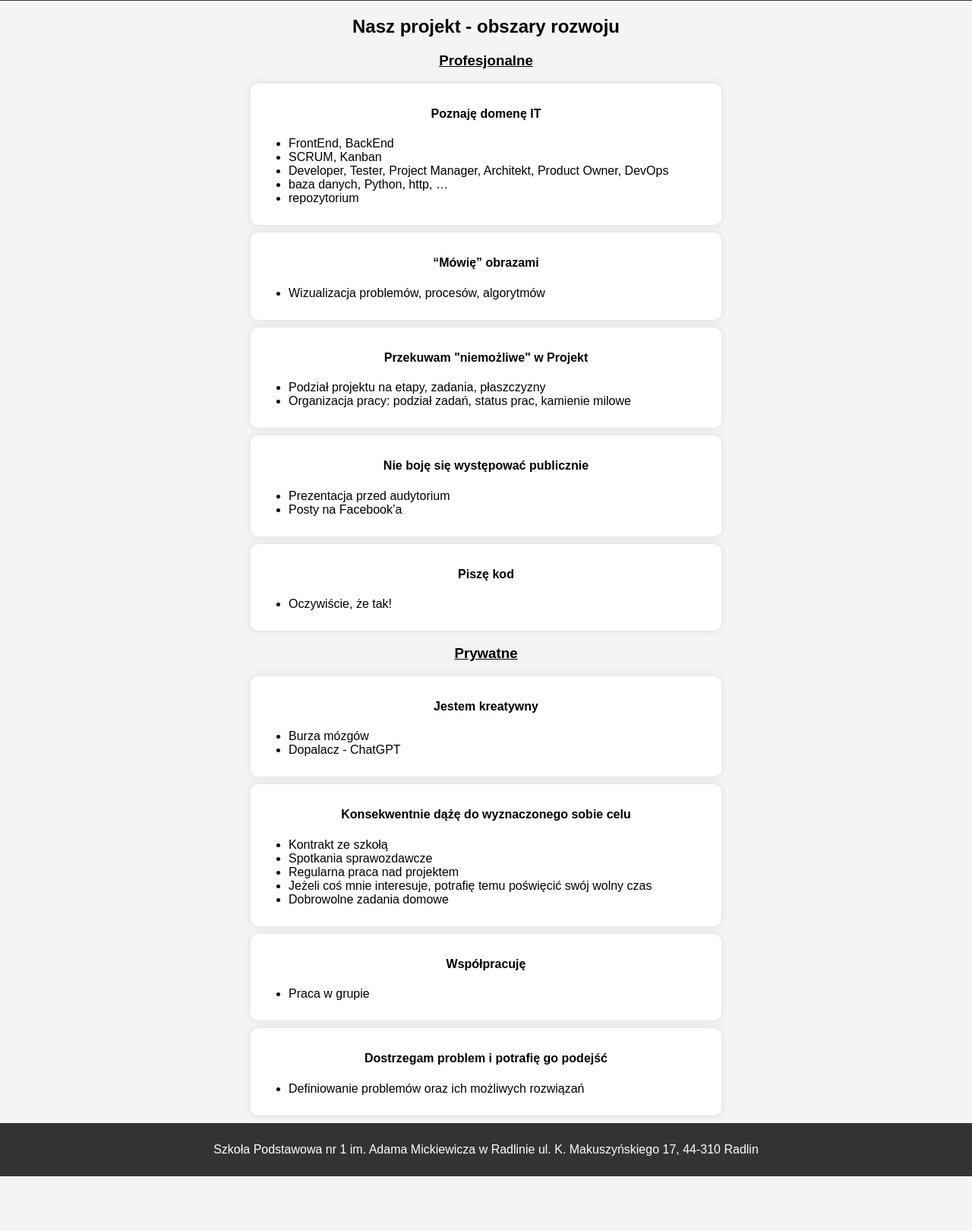
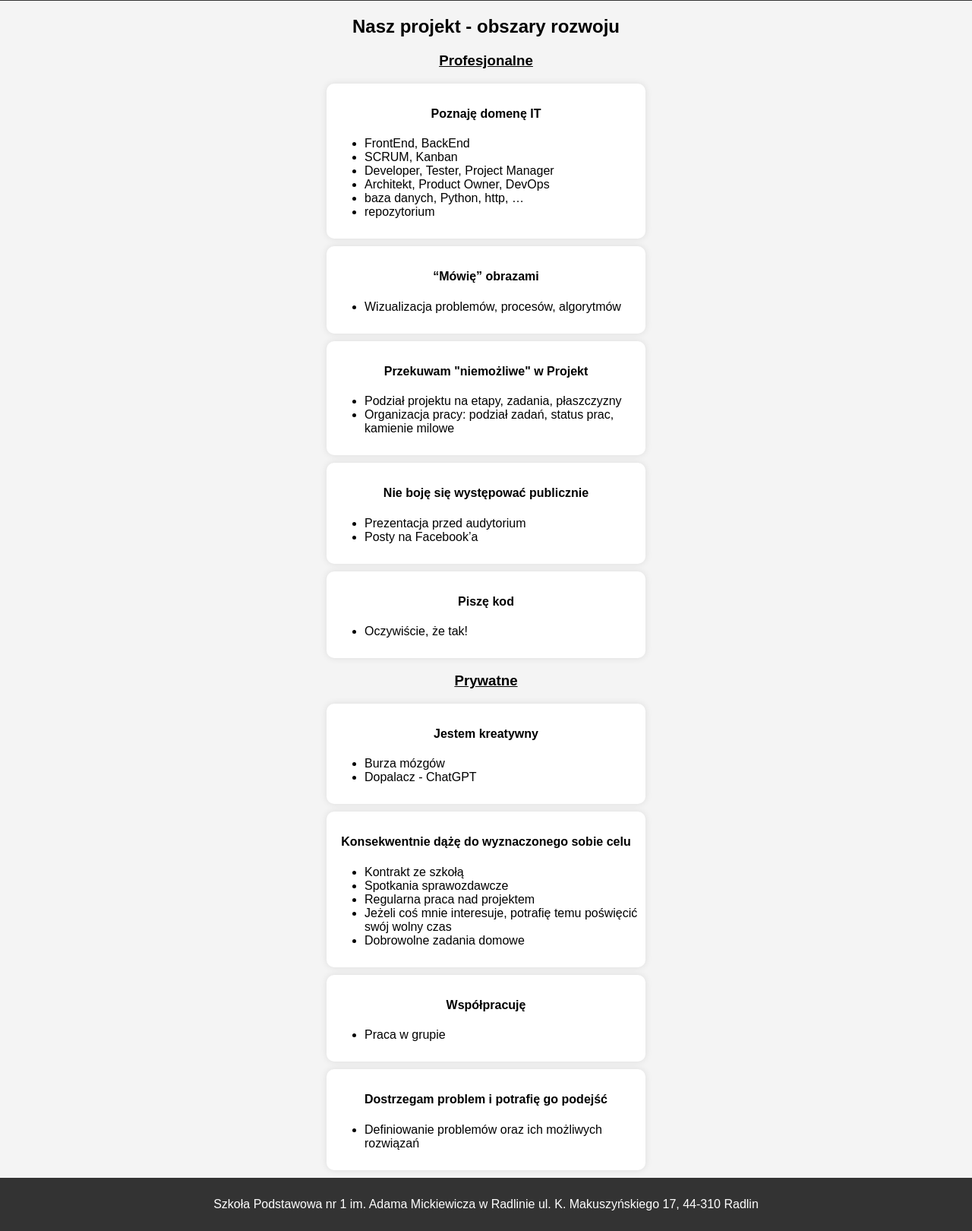
Before and after one commit to Kika-hash-org/Mickiewicz, a Flask app: page / in a window 1280 px wide. Shown: the part 460-2080 px from the top of the page at 76% size. Before the commit the page ends 2008 px from the top, so only its background shows below. Run offline with Flask 3, Linux system fonts and the light colour scheme.

Commit message:
Clearing

```diff
--- a/static/styles.css
+++ b/static/styles.css
@@ -30,7 +30,7 @@ li {
     margin: 10px auto;
     border-radius: 10px;
     box-shadow: 0px 0px 10px rgba(0, 0, 0, 0.1);
-    max-width: 600px
+    max-width: 400px
 }
 
 img {
@@ -45,7 +45,7 @@ img {
 }
 
 .animated-box {
-    background-color: #3a89de;
+    background-color: rgba(97,119,228,255);
     animation: fadeInOut 3s infinite;
     margin: 50px auto;
 }
--- a/templates/main.html
+++ b/templates/main.html
@@ -13,13 +13,14 @@
     </header>
     <main>
         <h2>Nasz projekt - obszary rozwoju</h2>
-                <h3>Profesjonalne</h3>
+            <h3>Profesjonalne</h3>
                     <div class="container">
                         <h4>Poznaję domenę IT</h4>
                         <ul>
                             <li>FrontEnd, BackEnd</li>
                             <li>SCRUM, Kanban</li>
-                            <li>Developer, Tester, Project Manager, Architekt, Product Owner, DevOps</li>
+                            <li>Developer, Tester, Project Manager</li>
+                            <li>Architekt, Product Owner, DevOps</li>
                             <li>baza danych, Python, http, …</li>
                             <li>repozytorium</li>
                         </ul>
@@ -51,7 +52,7 @@
                         </ul>
                     </div>
 
-                <h3>Prywatne</h3>
+            <h3>Prywatne</h3>
                     <div class="container">
                             <h4>Jestem kreatywny</h4>
                             <ul>
```
